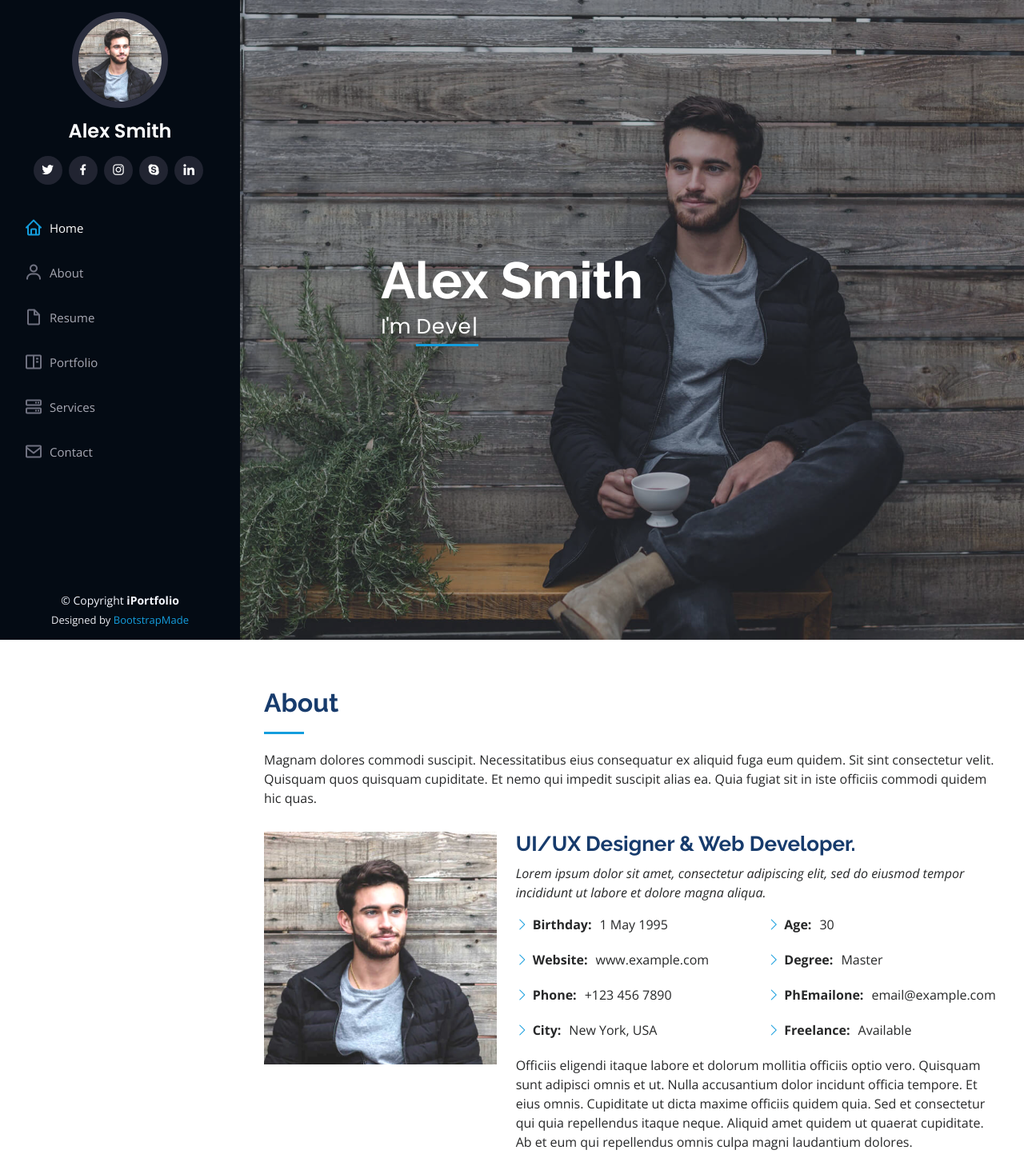
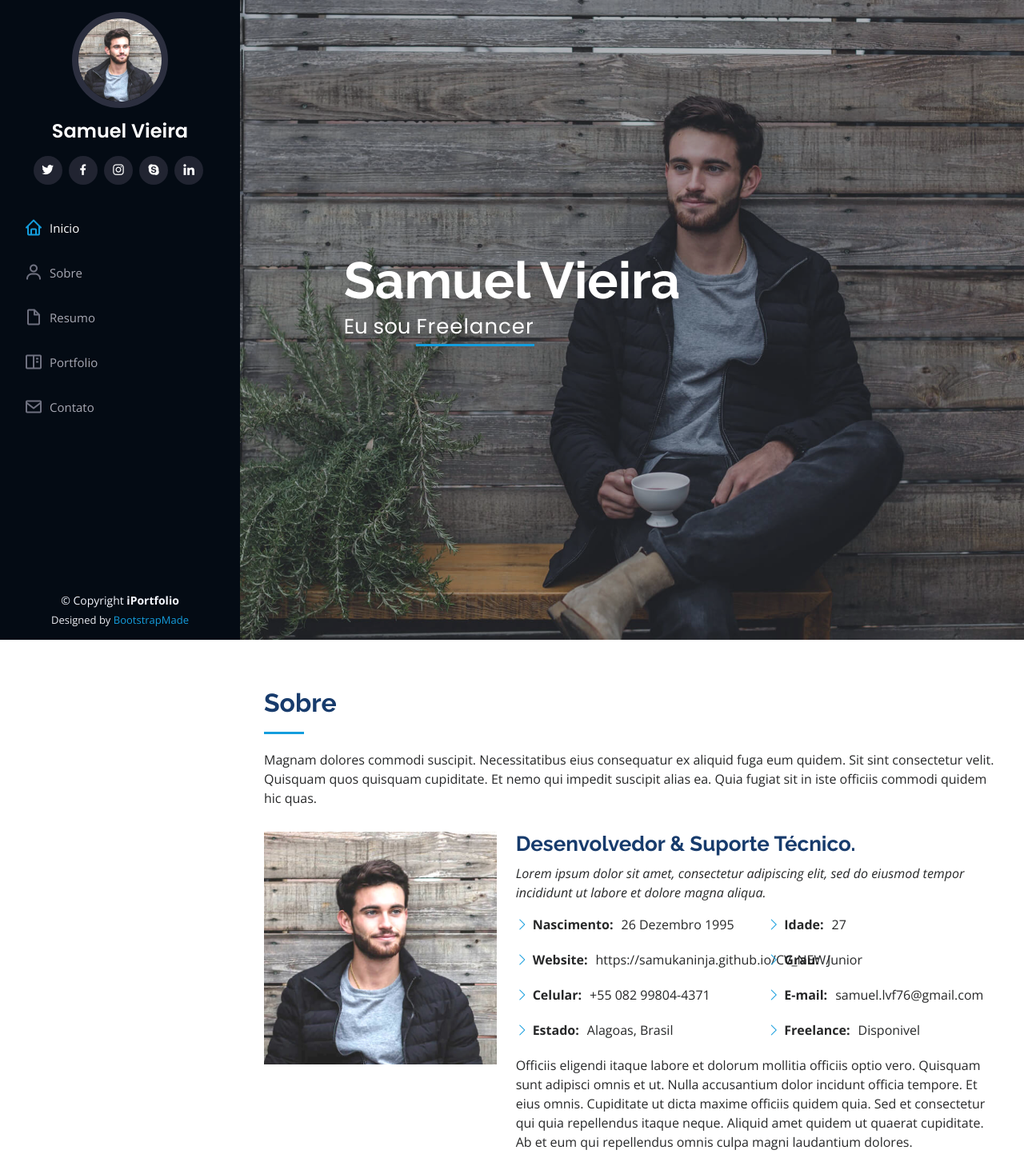
Before and after one commit to SAMUKANINJA/CV_NEW, a plain HTML site: page index.html in a window 1280 px wide. Shown: the top 1443 px of the page at 80% size. Drawn offline with nearby package versions, Linux system fonts and the light colour scheme.

Commit message:
Primeiras edições

```diff
--- a/index.html
+++ b/index.html
@@ -47,7 +47,7 @@
 
       <div class="profile">
         <img src="assets/img/profile-img.jpg" alt="" class="img-fluid rounded-circle">
-        <h1 class="text-light"><a href="index.html">Alex Smith</a></h1>
+        <h1 class="text-light"><a href="index.html">Samuel Vieira</a></h1>
         <div class="social-links mt-3 text-center">
           <a href="#" class="twitter"><i class="bx bxl-twitter"></i></a>
           <a href="#" class="facebook"><i class="bx bxl-facebook"></i></a>
@@ -59,12 +59,12 @@
 
       <nav id="navbar" class="nav-menu navbar">
         <ul>
-          <li><a href="#hero" class="nav-link scrollto active"><i class="bx bx-home"></i> <span>Home</span></a></li>
-          <li><a href="#about" class="nav-link scrollto"><i class="bx bx-user"></i> <span>About</span></a></li>
-          <li><a href="#resume" class="nav-link scrollto"><i class="bx bx-file-blank"></i> <span>Resume</span></a></li>
+          <li><a href="#hero" class="nav-link scrollto active"><i class="bx bx-home"></i> <span>Inicio</span></a></li>
+          <li><a href="#about" class="nav-link scrollto"><i class="bx bx-user"></i> <span>Sobre</span></a></li>
+          <li><a href="#resume" class="nav-link scrollto"><i class="bx bx-file-blank"></i> <span>Resumo</span></a></li>
           <li><a href="#portfolio" class="nav-link scrollto"><i class="bx bx-book-content"></i> <span>Portfolio</span></a></li>
-          <li><a href="#services" class="nav-link scrollto"><i class="bx bx-server"></i> <span>Services</span></a></li>
-          <li><a href="#contact" class="nav-link scrollto"><i class="bx bx-envelope"></i> <span>Contact</span></a></li>
+         <!-- <li><a href="#services" class="nav-link scrollto"><i class="bx bx-server"></i> <span>Services</span></a></li> -->
+          <li><a href="#contact" class="nav-link scrollto"><i class="bx bx-envelope"></i> <span>Contato</span></a></li>
         </ul>
       </nav><!-- .nav-menu -->
     </div>
@@ -73,8 +73,8 @@
   <!-- ======= Hero Section ======= -->
   <section id="hero" class="d-flex flex-column justify-content-center align-items-center">
     <div class="hero-container" data-aos="fade-in">
-      <h1>Alex Smith</h1>
-      <p>I'm <span class="typed" data-typed-items="Designer, Developer, Freelancer, Photographer"></span></p>
+      <h1>Samuel Vieira</h1>
+      <p>Eu sou <span class="typed" data-typed-items="Devenvolvedor, Freelancer, Suporte Técnico"></span></p>
     </div>
   </section><!-- End Hero -->
 
@@ -85,7 +85,7 @@
       <div class="container">
 
         <div class="section-title">
-          <h2>About</h2>
+          <h2>Sobre</h2>
           <p>Magnam dolores commodi suscipit. Necessitatibus eius consequatur ex aliquid fuga eum quidem. Sit sint consectetur velit. Quisquam quos quisquam cupiditate. Et nemo qui impedit suscipit alias ea. Quia fugiat sit in iste officiis commodi quidem hic quas.</p>
         </div>
 
@@ -94,7 +94,7 @@
             <img src="assets/img/profile-img.jpg" class="img-fluid" alt="">
           </div>
           <div class="col-lg-8 pt-4 pt-lg-0 content" data-aos="fade-left">
-            <h3>UI/UX Designer &amp; Web Developer.</h3>
+            <h3>Desenvolvedor &amp; Suporte Técnico.</h3>
             <p class="fst-italic">
               Lorem ipsum dolor sit amet, consectetur adipiscing elit, sed do eiusmod tempor incididunt ut labore et dolore
               magna aliqua.
@@ -102,18 +102,18 @@
             <div class="row">
               <div class="col-lg-6">
                 <ul>
-                  <li><i class="bi bi-chevron-right"></i> <strong>Birthday:</strong> <span>1 May 1995</span></li>
-                  <li><i class="bi bi-chevron-right"></i> <strong>Website:</strong> <span>www.example.com</span></li>
-                  <li><i class="bi bi-chevron-right"></i> <strong>Phone:</strong> <span>+123 456 7890</span></li>
-                  <li><i class="bi bi-chevron-right"></i> <strong>City:</strong> <span>New York, USA</span></li>
+                  <li><i class="bi bi-chevron-right"></i> <strong>Nascimento:</strong> <span>26 Dezembro 1995</span></li>
+                  <li><i class="bi bi-chevron-right"></i> <strong>Website:</strong> <span>https://samukaninja.github.io/CV_NEW/</span></li>
+                  <li><i class="bi bi-chevron-right"></i> <strong>Celular:</strong> <span>+55 082 99804-4371</span></li>
+                  <li><i class="bi bi-chevron-right"></i> <strong>Estado:</strong> <span>Alagoas, Brasil</span></li>
                 </ul>
               </div>
               <div class="col-lg-6">
                 <ul>
-                  <li><i class="bi bi-chevron-right"></i> <strong>Age:</strong> <span>30</span></li>
-                  <li><i class="bi bi-chevron-right"></i> <strong>Degree:</strong> <span>Master</span></li>
-                  <li><i class="bi bi-chevron-right"></i> <strong>PhEmailone:</strong> <span>email@example.com</span></li>
-                  <li><i class="bi bi-chevron-right"></i> <strong>Freelance:</strong> <span>Available</span></li>
+                  <li><i class="bi bi-chevron-right"></i> <strong>Idade:</strong> <span>27</span></li>
+                  <li><i class="bi bi-chevron-right"></i> <strong>Grau:</strong> <span>Junior</span></li>
+                  <li><i class="bi bi-chevron-right"></i> <strong>E-mail:</strong> <span>samuel.lvf76@gmail.com</span></li>
+                  <li><i class="bi bi-chevron-right"></i> <strong>Freelance:</strong> <span>Disponivel</span></li>
                 </ul>
               </div>
             </div>
@@ -150,7 +150,7 @@
             <div class="count-box">
               <i class="bi bi-journal-richtext"></i>
               <span data-purecounter-start="0" data-purecounter-end="521" data-purecounter-duration="1" class="purecounter"></span>
-              <p><strong>Projects</strong> adipisci atque cum quia aut</p>
+              <p><strong>Projetos</strong> adipisci atque cum quia aut</p>
             </div>
           </div>
 
```
